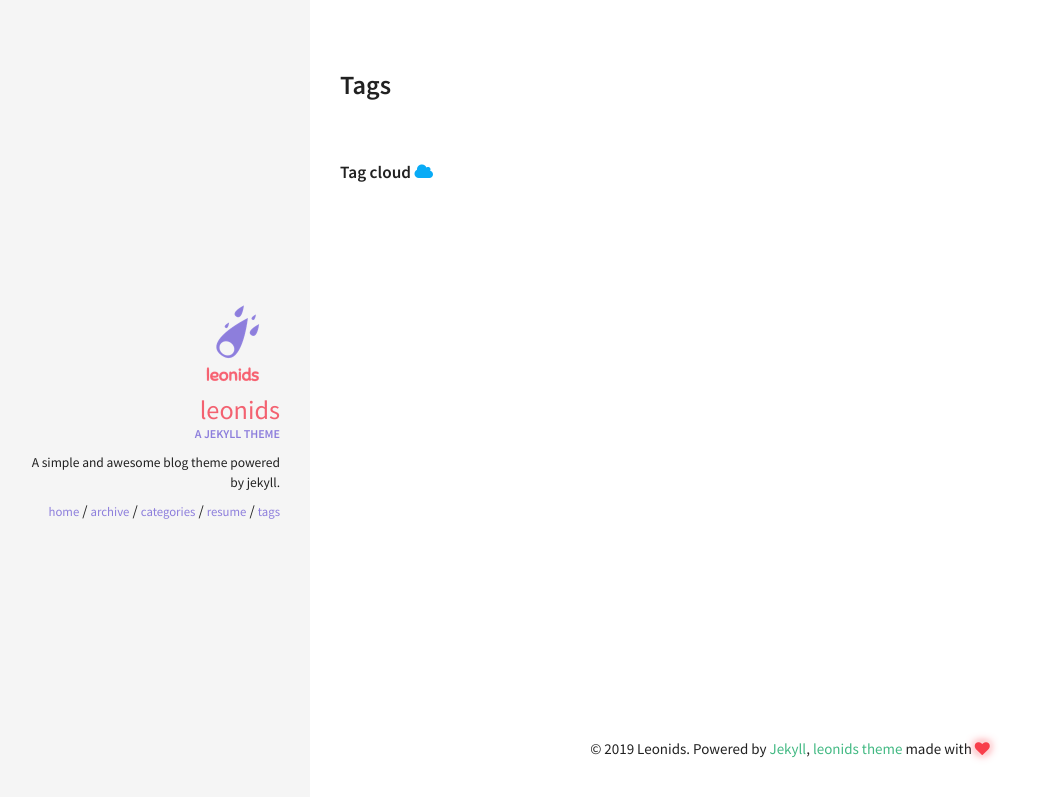
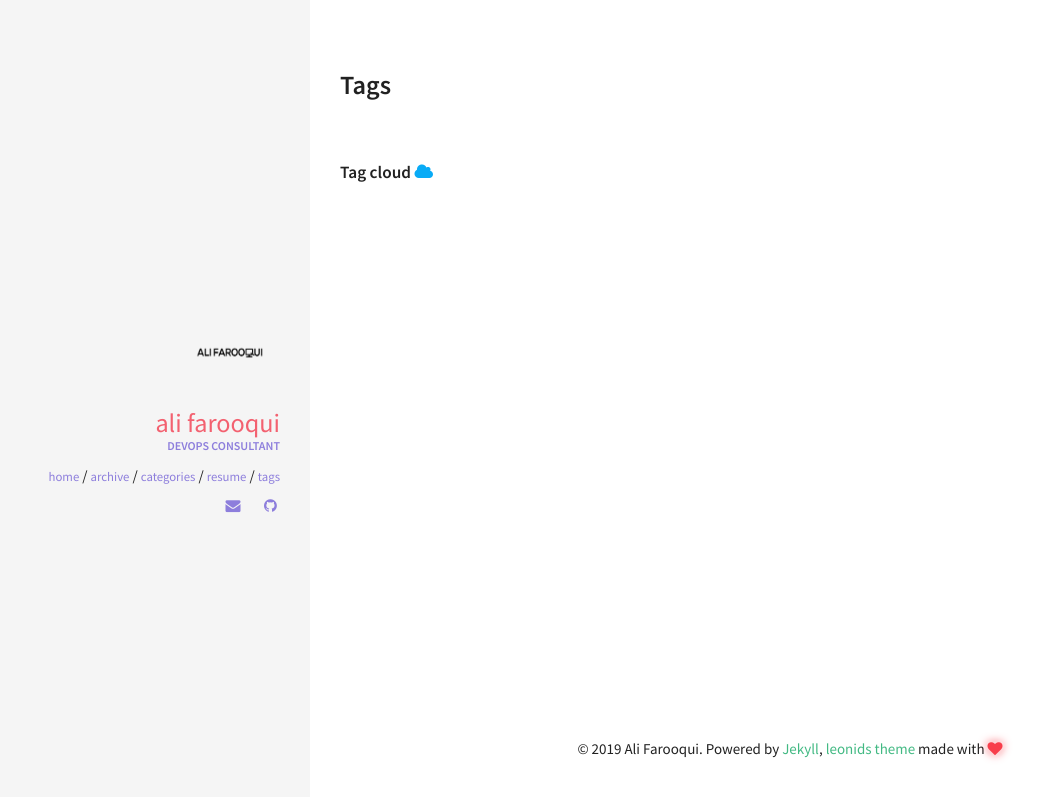
Before and after one commit to alimurtazafarooqui/alifarooqui.github.io, a Jekyll site: the page built from tags.html, in a window 1280 px wide. Shown: the top 797 px of the page, without its empty margins (10-1049 px from the left). Built offline with Jekyll 4.4.1, drawn with Linux system fonts in a browser that asks for light colours.

Commit message:
Logo and bio updates

```diff
--- a/_config.yml
+++ b/_config.yml
@@ -3,11 +3,11 @@
 # Site wide configuration
 ####################################
 #
-title: Leonids
+title: Ali Farooqui Limited
 email:
-description: A simple and awesome blog theme powered by jekyll.
+description: DevOps Consultant
 url: # the base hostname & protocol for your site
-keywords: ["blog", "jekyll"]
+keywords: ["DevOps", "Consultant"]
 
 #
 ###################################
@@ -33,11 +33,11 @@ kramdown:
 ####################################
 #
 owner:
-  name: Leonids
-  avatar: leonids-logo.png
-  job: "A jekyll theme"
-  bio: "A simple and awesome blog theme powered by jekyll."
-  email:
+  name: Ali Farooqui
+  avatar: alifarooquiltd.png
+  job: "DevOps Consultant"
+  bio: ""
+  email: mail@alifarooqui
   disqus-shortname:
   twitter: #username
   facebook: #username
@@ -48,7 +48,7 @@ owner:
     ad-client:
     ad-slot:
   bing-verify:
-  github: #username
+  github: alimurtazafarooqui
   gitlab: #username
   stackoverflow: #123456/username   from a "http://stackoverflow.com/users/123456/username" link
   linkedin: #username
```
Also changed, not shown: img/alifarooquiltd.png (added), img/avatar.jpg (deleted), img/leonids-logo.png (deleted).
